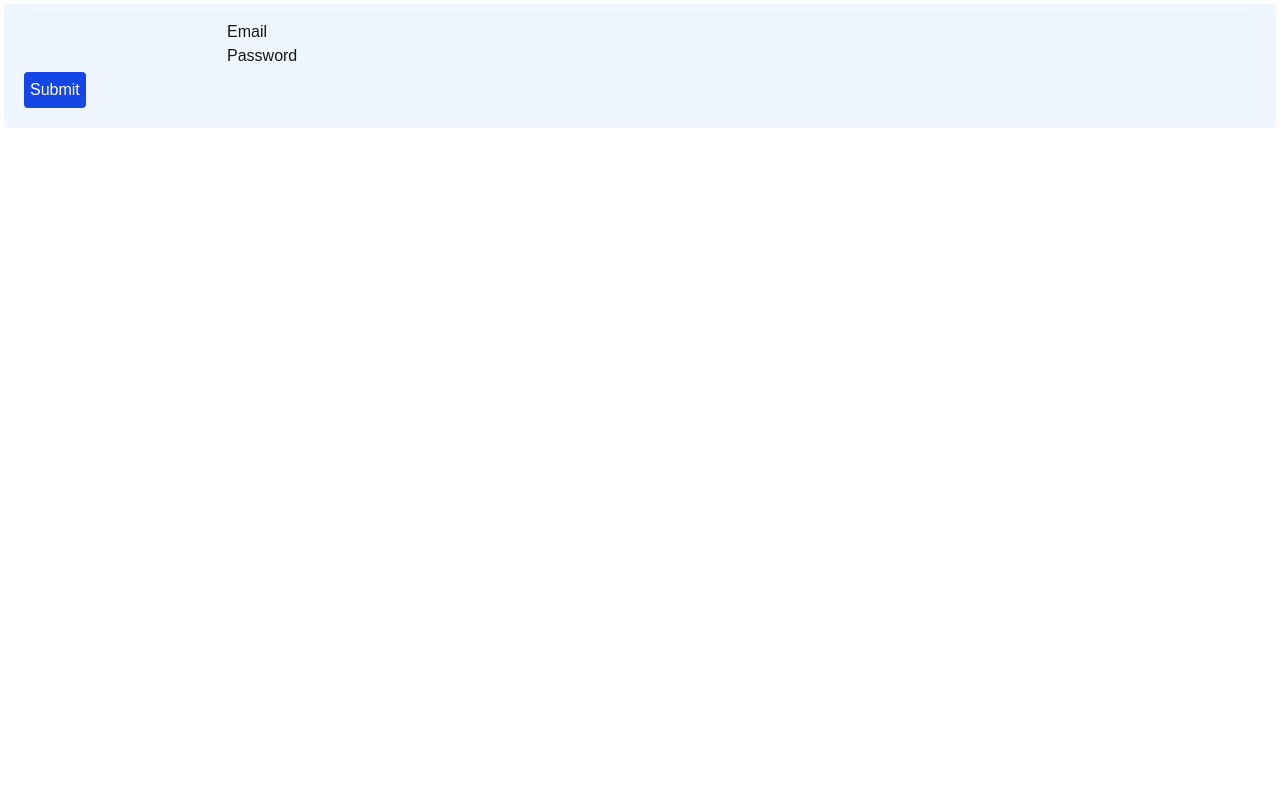
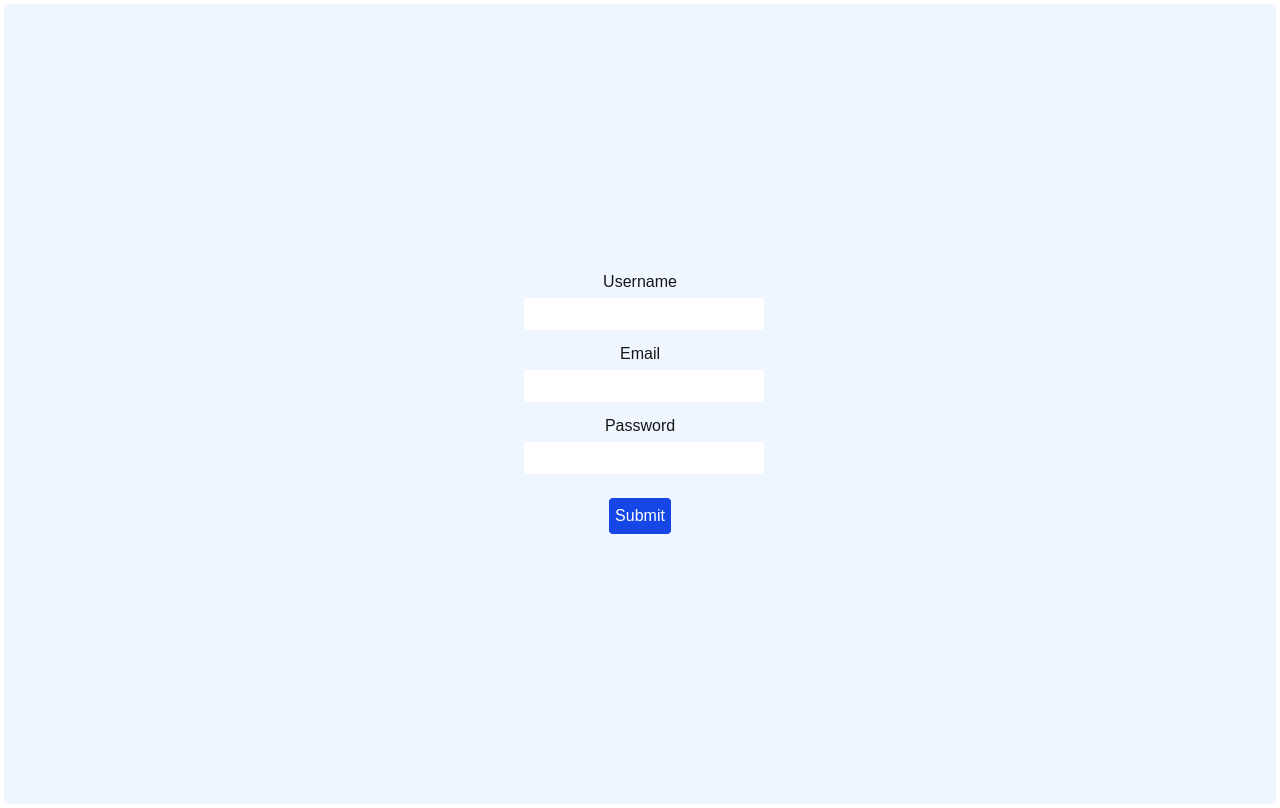
Before and after one commit to dgokokonda/react-training, a Next.js app in the folder nextjs-work/: page /auth in a window 1280 px wide. Built offline with nearby package versions, Linux system fonts and the light colour scheme.

Commit message:
Работа с формами: валидация с yup

```diff
--- a/nextjs-work/package.json
+++ b/nextjs-work/package.json
@@ -12,7 +12,8 @@
     "axios": "^1.12.2",
     "next": "15.5.3",
     "react": "19.1.0",
-    "react-dom": "19.1.0"
+    "react-dom": "19.1.0",
+    "yup": "^1.7.0"
   },
   "devDependencies": {
     "@eslint/eslintrc": "^3",
--- a/nextjs-work/src/pages/api/login.js
+++ b/nextjs-work/src/pages/api/login.js
@@ -3,11 +3,11 @@
 //   password: string
 // }
 
-export const fakeLogin = ({ email, password } /*: loginType*/) =>
+export const fakeLogin = ({ email, password, username } /*: loginType*/) =>
   new Promise((resolve, reject) =>
     setTimeout(() => {
-      if (email && password) {
-        resolve({ email, password });
-      } else reject({ message: "Invalid email or password" });
+      if (email && password && username) {
+        resolve({ email, password, username });
+      } else reject({ message: "Invalid email or password or username" });
     }, 1000)
   );
--- a/nextjs-work/src/pages/auth/index.js
+++ b/nextjs-work/src/pages/auth/index.js
@@ -1,15 +1,16 @@
-import { useState, useActionState, use } from "react";
+import { useState, useActionState } from "react";
 import { useFormStatus } from "react-dom";
 import { fakeLogin } from "../api/login";
+import * as Yup from "yup";
 
-const SubmitButton = () => {
+const SubmitButton = ({ loading }) => {
   const { pending /*, data, method, action */ } = useFormStatus(); // form status
   return (
     <input
       disabled={!!pending}
       type="submit"
-      value={pending ? "Loading..." : "Submit"}
-      className={pending ? "text-gray-400" : "text-blue-500"}
+      value={pending || loading ? "Loading..." : "Submit"}
+      className={pending || loading ? "text-gray-400" : "text-blue-500"}
     />
   );
 };
@@ -20,40 +21,107 @@ export default function Auth() {
     data: null,
     error: null,
   });
+  const [errors, setErrors] = useState({});
+  const [loading, setLoading] = useState(false);
+  const formSchema = Yup.object({
+    username: Yup.string()
+      .nullable()
+      .min(3, "Длина должна быть не менее 3 символов")
+      .required("Обязательно для заполнения"),
+    email: Yup.string()
+      .nullable()
+      .email("Неправильно введен емейл")
+      .required("Обязательно для заполнения"),
+    password: Yup.string()
+      .nullable()
+      .min(8, "Длина должна быть не менее 8 символов")
+      .required("Обязательно для заполнения"),
+  });
+
+  const validateField = async (el) => {
+    const { name, value } = el.target;
+    try {
+      await formSchema.validateAt(name, { [name]: value });
+      setErrors((prev) => ({ ...prev, [name]: "" }));
+    } catch (error) {
+      setErrors((prev) => ({ ...prev, [name]: error.message }));
+    }
+  };
 
   async function auth(prevState, formData) {
     const email = formData.get("email");
     const password = formData.get("password");
+    const username = formData.get("username");
+
+    setErrors({});
+    setLoading(true);
 
     try {
-      const response = await fakeLogin({ email, password });
+      await formSchema.validate(
+        { username, email, password },
+        { abortEarly: false }
+      );
+      const response = await fakeLogin({ email, password, username });
+      setLoading(false);
       return {
         data: response,
         error: null,
       };
     } catch (error) {
+      const validationErrors = {};
+      error.inner.forEach((fieldError) => {
+        validationErrors[fieldError.path] = fieldError.message;
+      });
+      setErrors(validationErrors);
+      setLoading(false);
       return { ...prevState, error: error.message };
     }
   }
 
   return (
-    <form action={submitAction}>
-      <div className="input-field">
-        <input type="email" name="email" id="email" className="validate" />
+    <form
+      action={submitAction}
+      className="flex flex-col justify-center items-center h-dvh"
+    >
+      <div className="input-field flex flex-col items-center mb-2">
+        <label htmlFor="username">Username</label>
+        <input
+          type="text"
+          name="username"
+          id="username"
+          onChange={validateField}
+          className={errors.username ? "validate w-60 error" : "validate w-60"}
+        />
+        {errors.username && <p className="text-red-600">{errors.username}</p>}
+      </div>
+      <div className="input-field flex flex-col items-center mb-2">
         <label htmlFor="email">Email</label>
+        <input
+          type="text"
+          name="email"
+          id="email"
+          onChange={validateField}
+          className={errors.email ? "validate w-60 error" : "validate w-60"}
+        />
+        {errors.email && <p className="text-red-600">{errors.email}</p>}
       </div>
-      <div className="input-field">
+      <div className="input-field flex flex-col items-center">
+        <label htmlFor="password">Password</label>
         <input
           type="password"
           name="password"
           id="password"
-          className="validate"
+          onChange={validateField}
+          className={errors.password ? "validate w-60 error" : "validate w-60"}
         />
-        <label htmlFor="password">Password</label>
+        {errors.password && <p className="text-red-600">{errors.password}</p>}
       </div>
-      <SubmitButton></SubmitButton>
-      {state.data && <p className="text-green-500">{state.data.email}</p>}
-      {state.error && <p className="text-red-600">{state.error}</p>}
+      <div className="buttons mt-4">
+        <SubmitButton loading={loading}></SubmitButton>
+      </div>
+      {state.data && (
+        <p className="text-green-500 m-10">{state.data.username} logged in</p>
+      )}
     </form>
   );
 }
--- a/nextjs-work/src/styles/globals.css
+++ b/nextjs-work/src/styles/globals.css
@@ -59,7 +59,9 @@ button:disabled {
   cursor: default;
 }
 
-input[type="text"] {
+input[type="text"],
+input[type="email"],
+input[type="password"] {
   background-color: white;
   outline: none;
   border-radius: 4px;
@@ -67,3 +69,11 @@ input[type="text"] {
   margin: 4px;
   padding: 4px;
 }
+
+label+input.validate {
+  margin-left: 12px;
+}
+
+input.error {
+  border-bottom: 2px solid var(--color-red-600);
+}
```
Also changed, not shown: 1 other file (tests, documents, lock files or other folders).
